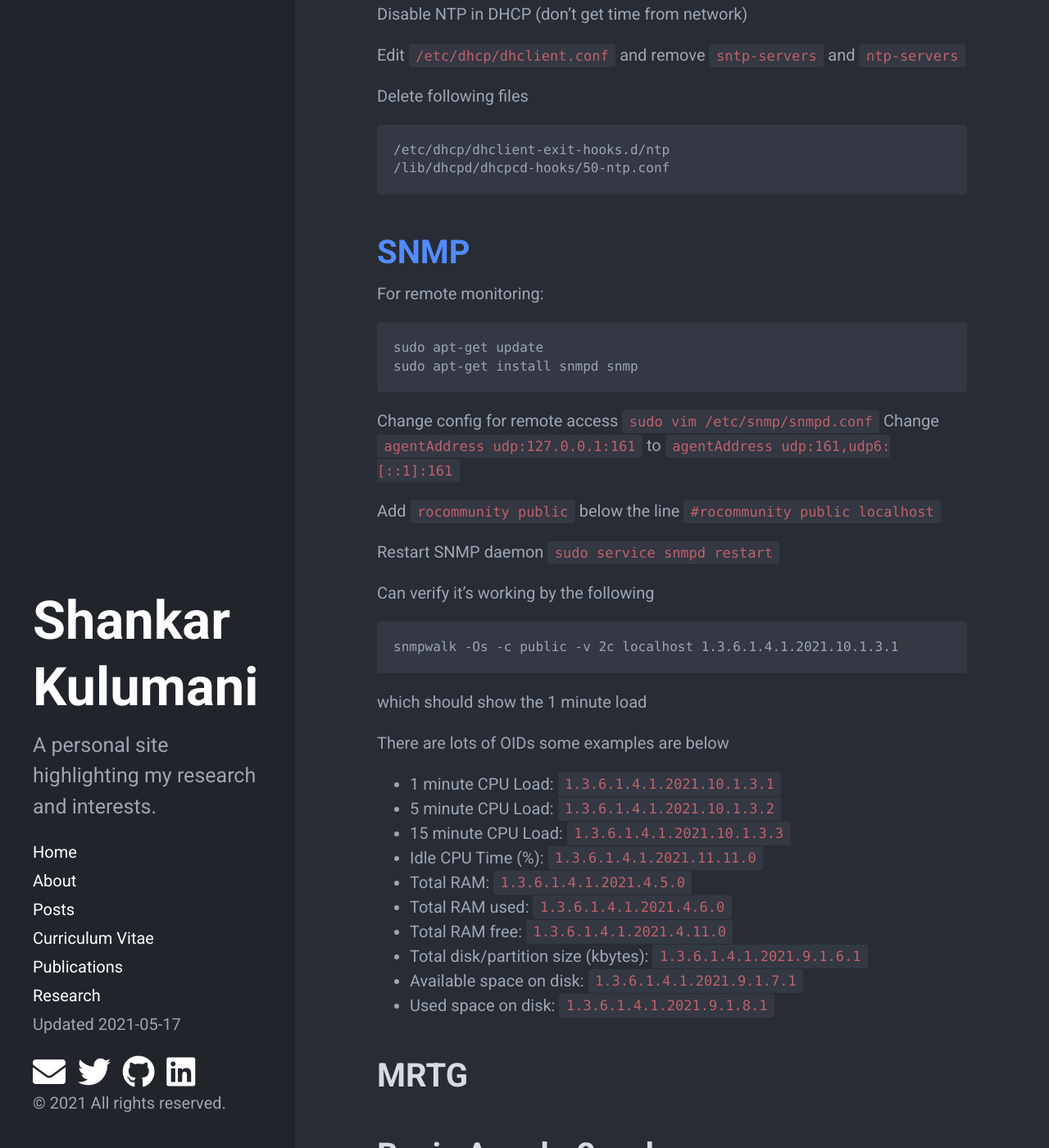
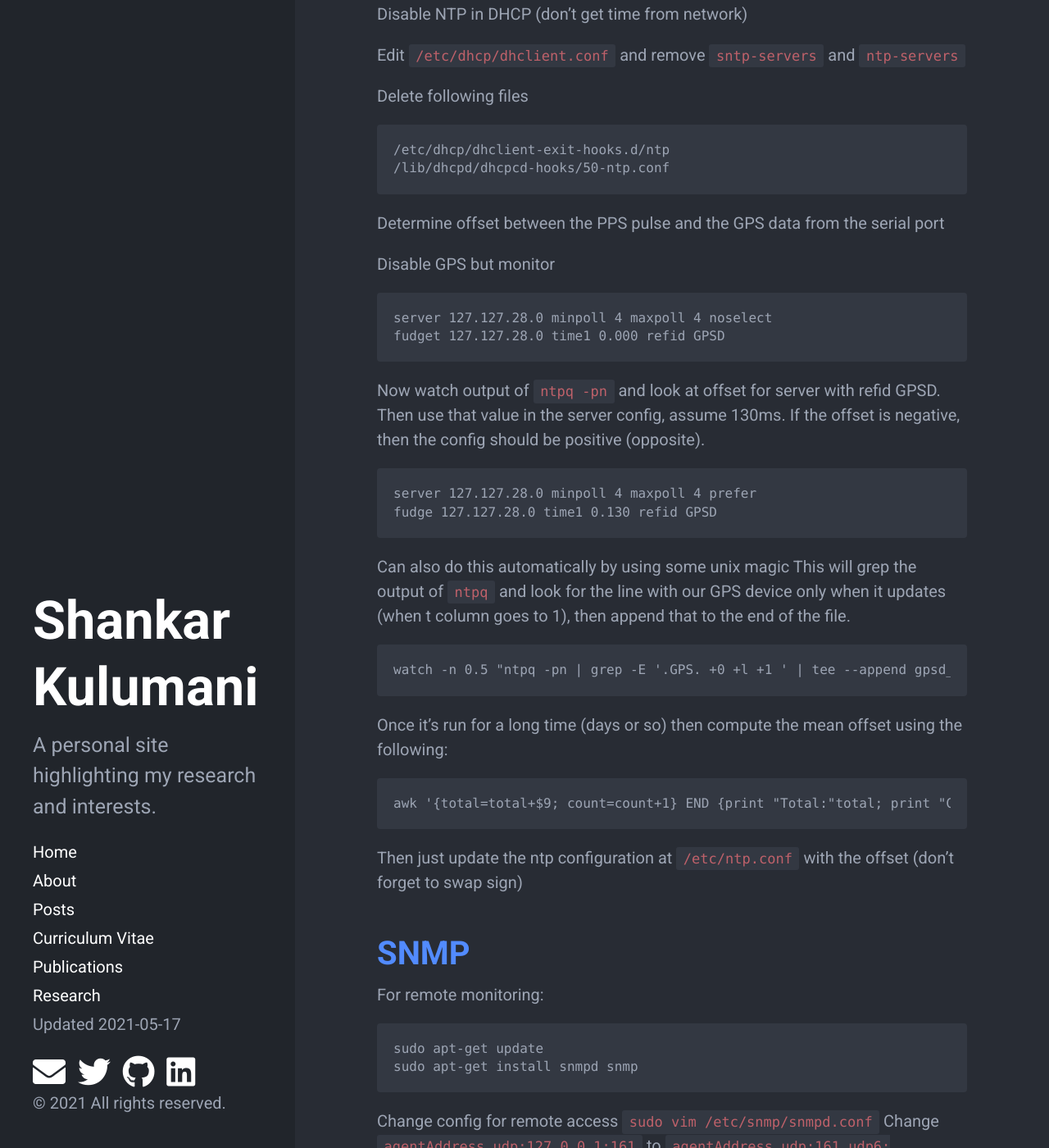
Before and after one commit to skulumani/skulumani.github.io, a Jekyll site: the page built from _posts/2021-09-02-gps-ntp-clock.md, in a window 1280 px wide and 1400 px high, scrolled down 4906 px. Shown: the whole window at 82% size. Built offline with Jekyll 4.4.1, drawn with Linux system fonts in a browser that asks for light colours; nearby versions of some CDN libraries.

Commit message:
Update post

```diff
--- a/_posts/2021-09-02-gps-ntp-clock.md
+++ b/_posts/2021-09-02-gps-ntp-clock.md
@@ -197,6 +197,38 @@ Delete following files
 /lib/dhcpd/dhcpcd-hooks/50-ntp.conf
 ~~~
 
+Determine offset between the PPS pulse and the GPS data from the serial port
+
+Disable GPS but monitor
+~~~
+server 127.127.28.0 minpoll 4 maxpoll 4 noselect
+fudget 127.127.28.0 time1 0.000 refid GPSD
+~~~
+
+Now watch output of `ntpq -pn` and look at offset for server with refid GPSD.
+Then use that value in the server config, assume 130ms.
+If the offset is negative, then the config should be positive (opposite).
+
+~~~
+server 127.127.28.0 minpoll 4 maxpoll 4 prefer
+fudge 127.127.28.0 time1 0.130 refid GPSD
+~~~
+
+Can also do this automatically by using some unix magic
+This will grep the output of `ntpq` and look for the line with our GPS device only when it updates (when t column goes to 1), then append that to the end of the file.
+
+~~~
+watch -n 0.5 "ntpq -pn | grep -E '.GPS. +0 +l +1 ' | tee --append gpsd_offset.txt"
+~~~
+
+Once it's run for a long time (days or so) then compute the mean offset using the following:
+
+~~~
+awk '{total=total+$9; count=count+1} END {print "Total:"total; print "Count:"count; print "Avg:"total/count}' gps_offset.txt
+~~~
+
+Then just update the ntp configuration at `/etc/ntp.conf` with the offset (don't forget to swap sign)
+
 # [SNMP](https://www.satsignal.eu/raspberry-pi/monitoring.html#ntp)
 
 For remote monitoring:
```
